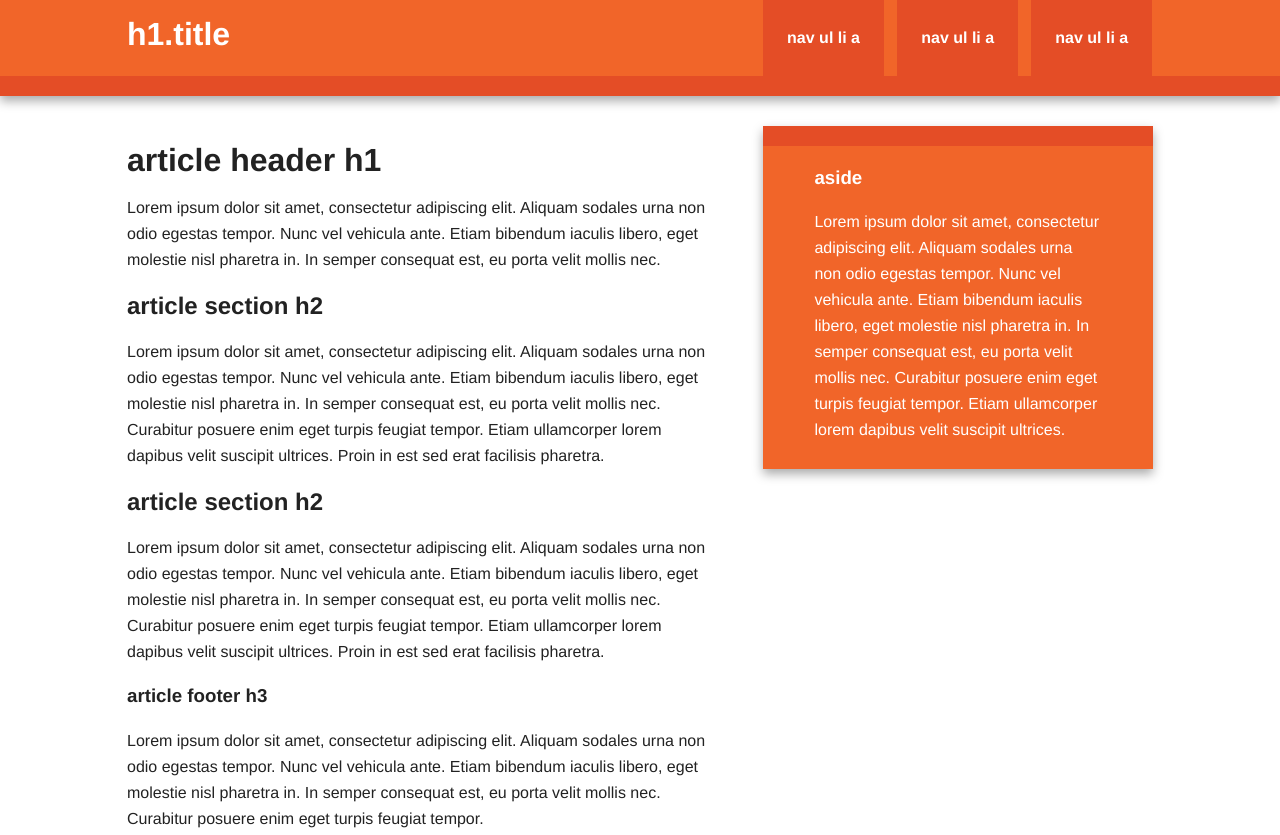
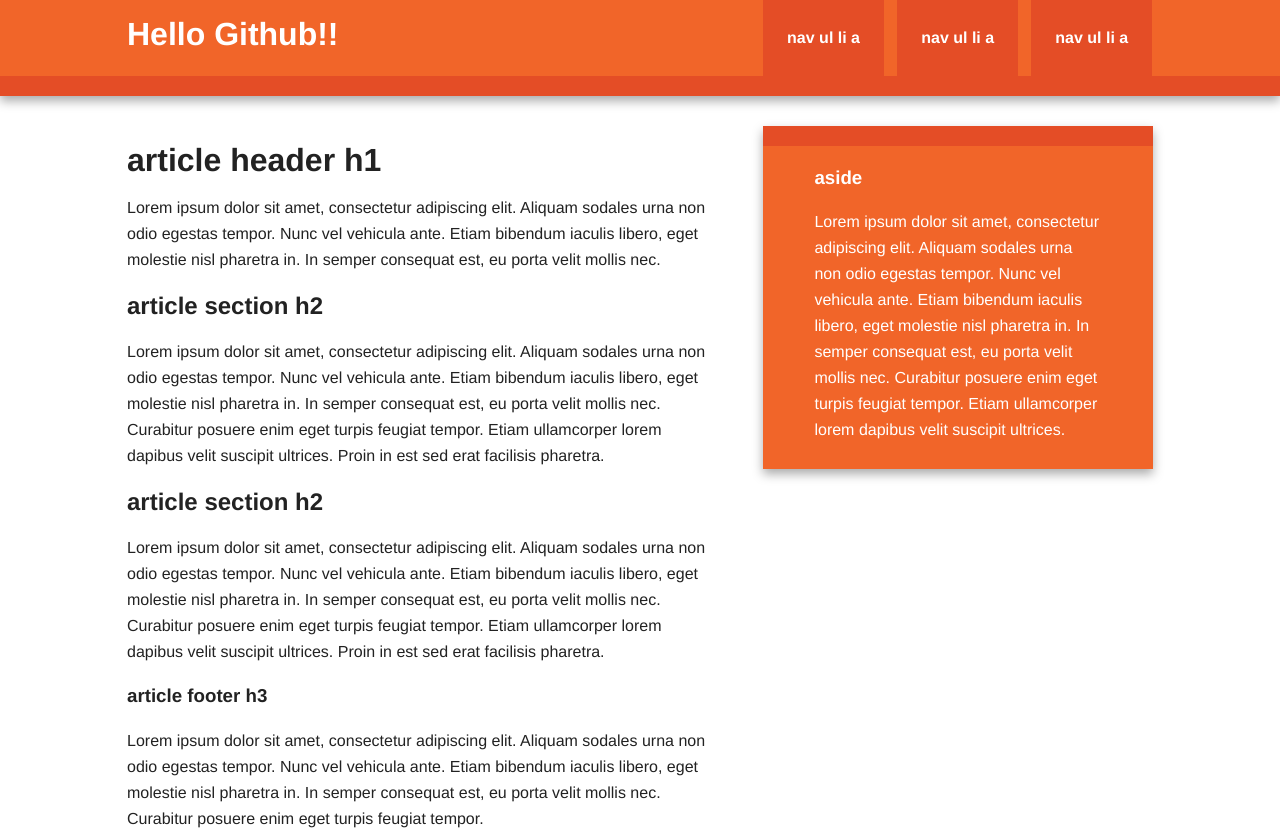
Before and after one commit to Guzzter/testwebsite, a plain HTML site: page index.html in a window 1280 px wide. Shown: the top 835 px of the page. Drawn offline with nearby package versions, Linux system fonts and the light colour scheme.

Commit message:
added title

```diff
--- a/index.html
+++ b/index.html
@@ -23,7 +23,7 @@
 
         <div class="header-container">
             <header class="wrapper clearfix">
-                <h1 class="title">h1.title</h1>
+                <h1 class="title">Hello Github!!</h1>
                 <nav>
                     <ul>
                         <li><a href="#">nav ul li a</a></li>
```
